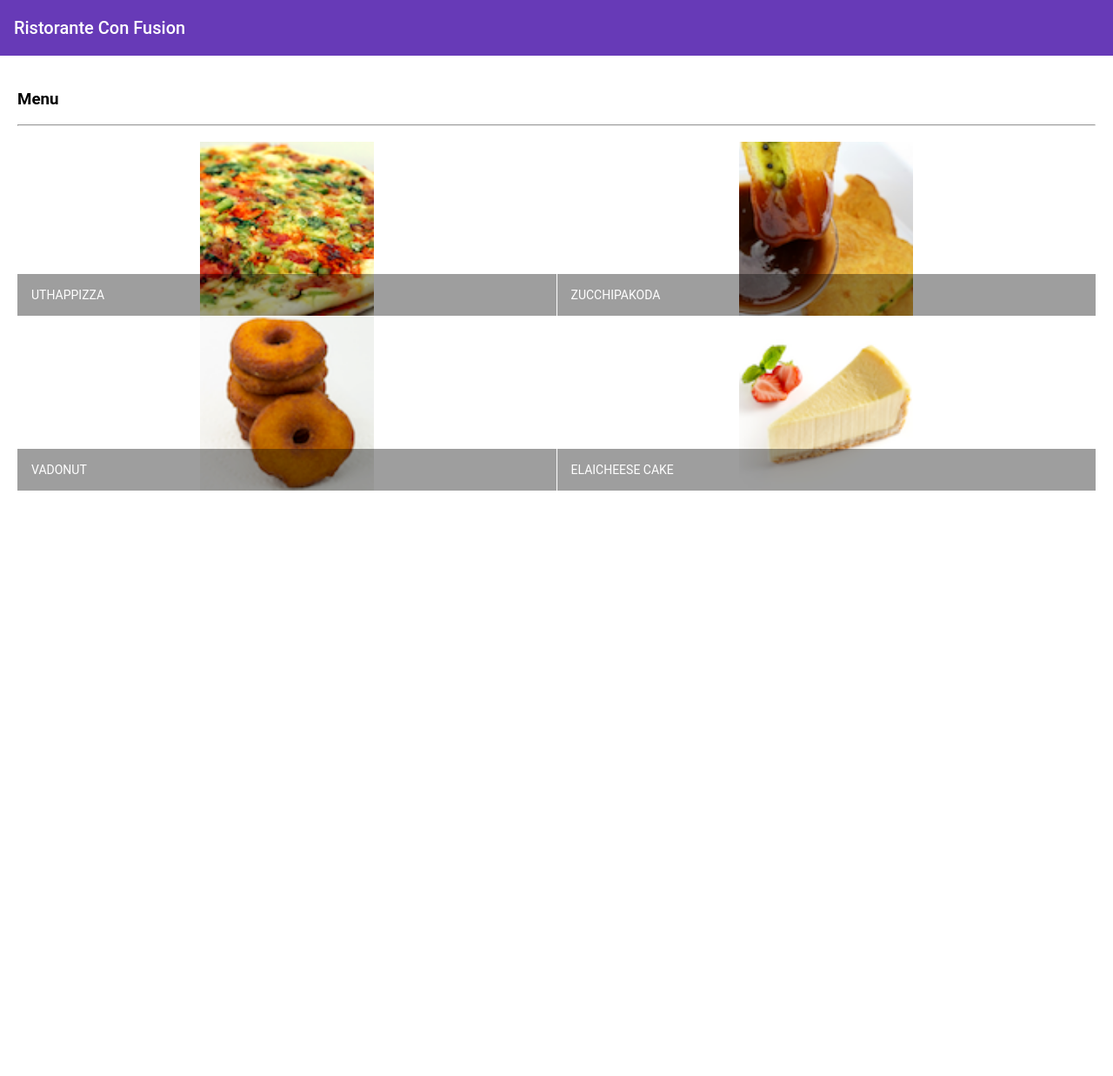
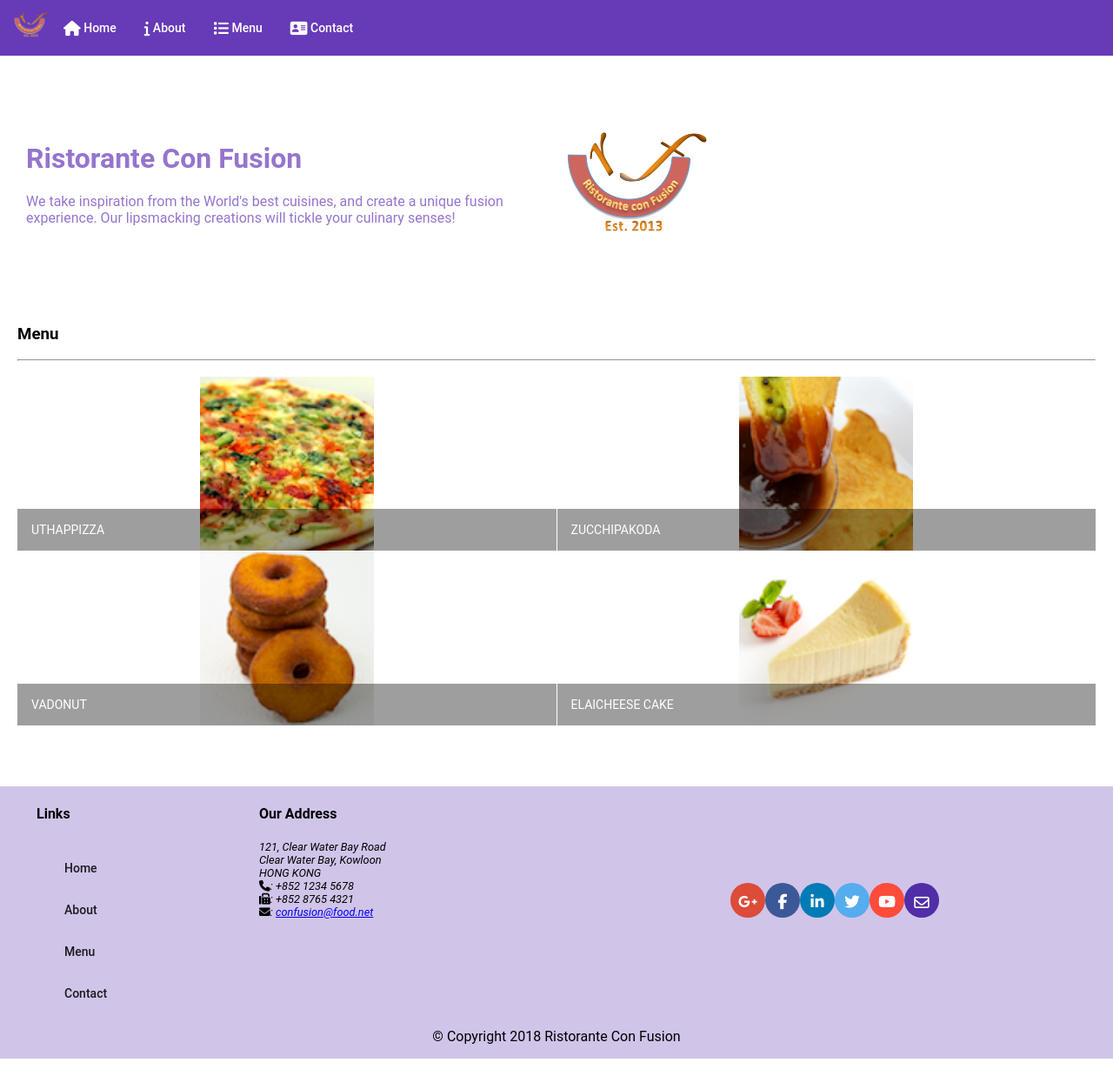
Before and after one commit to brufz/angular, an Angular app in the folder teste/: page / in a window 1280 px wide. Shown: the whole page at 87% size. Before the commit the page ends 800 px from the top, so only its background shows below. Built offline with nearby package versions, Linux system fonts and the light colour scheme.

Commit message:
header e footer

```diff
--- a/teste/package.json
+++ b/teste/package.json
@@ -24,6 +24,7 @@
     "@angular/platform-browser-dynamic": "^6.1.0",
     "@angular/router": "^6.1.0",
     "core-js": "^2.5.4",
+    "font-awesome": "^4.7.0",
     "hammerjs": "^2.0.8",
     "rxjs": "~6.2.0",
     "zone.js": "~0.8.26"
--- a/teste/src/app/app.component.html
+++ b/teste/src/app/app.component.html
@@ -1,2 +1,3 @@
-<mat-toolbar color="primary"> <span>Ristorante Con Fusion</span> </mat-toolbar>
+<app-header></app-header>
 <app-menu></app-menu>
+<app-footer></app-footer>
--- /dev/null
+++ b/teste/src/app/footer/footer.component.css
@@ -0,0 +1,23 @@
+:root{
+--lt-gray: #ddd;
+--background-dark: #512DA8;
+--background-light: #9575CD;
+--background-pale: #D1C4E9;
+}
+
+/* @mixin zero-margin($pad-up-down, $pad-left-right) {
+    margin: 0px auto;
+    padding: $pad-up-down $pad-left-right;
+} */
+
+.footer{
+    background-color: var(background-pale)!important;
+    margin: 20px 0px;
+}
+
+.btn-facebook {color:#fff!important; background-color:#3b5998!important;}
+.btn-google-plus{color:#fff!important;background-color:#dd4b39!important;}
+.btn-youtube{color:#fff!important;background-color:#ff4b39!important;}
+.btn-linkedin{color:#fff!important;background-color:#007bb6!important;}
+.btn-twitter{color:#fff!important;background-color:#55acee!important;}
+.btn-mail{color:#fff!important;background-color:#512DA8!important;}
--- /dev/null
+++ b/teste/src/app/footer/footer.component.html
@@ -0,0 +1,44 @@
+<div class="container footer"
+    fxLayout="row wrap"
+    fxLayout.lt-md="column"
+    fxLayoutAlign="center center"
+    fxLayoutGap="10px"
+    style="background-color: #D1C4E9">
+
+  <div fxFlex="100" fxFlex.gt-sm="50">
+    <div fxLayout="row">
+      <div fxFlex="40" fxFlexOffset="20px">
+        <h4>Links</h4>
+        <mat-list>
+          <mat-list-item><a mat-button>Home</a></mat-list-item>
+          <mat-list-item><a mat-button>About</a></mat-list-item>
+          <mat-list-item><a mat-button>Menu</a></mat-list-item>
+          <mat-list-item><a mat-button>Contact</a></mat-list-item>
+        </mat-list>
+      </div>
+      <div fxFlex="55">
+        <h4>Our Address</h4>
+        <address style="font-size: 80%">
+          121, Clear Water Bay Road<br> Clear Water Bay, Kowloon<br> HONG KONG<br>
+          <i class="fa fa-phone"></i>: +852 1234 5678<br>
+          <i class="fa fa-fax"></i>: +852 8765 4321<br>
+          <i class="fa fa-envelope"></i>:
+          <a href="mailto:confusion@food.net">confusion@food.net</a>
+        </address>
+      </div>
+    </div>
+  </div>
+  <div fxFlex="100" fxFlex.gt-sm="45">
+    <div style="text-align:center">
+      <a mat-icon-button class="btn-google-plus" href="http://google.com/+"><i class="fa fa-google-plus fa-lg"></i></a>
+      <a mat-icon-button class="btn-facebook" href="http://www.facebook.com/profile.php?id="><i class="fa fa-facebook fa-lg"></i></a>
+      <a mat-icon-button class="btn-linkedin" href="http://www.linkedin.com/in/"><i class="fa fa-linkedin fa-lg"></i></a>
+      <a mat-icon-button class="btn-twitter" href="http://twitter.com/"><i class="fa fa-twitter fa-lg"></i></a>
+      <a mat-icon-button class="btn-youtube" href="http://youtube.com/"><i class="fa fa-youtube fa-lg"></i></a>
+      <a mat-icon-button class="btn-mail" href="mailto:"><i class="fa fa-envelope-o fa-lg"></i></a>
+    </div>
+  </div>
+  <div>
+      <p>© Copyright 2018 Ristorante Con Fusion</p>
+  </div>
+</div>
--- /dev/null
+++ b/teste/src/app/footer/footer.component.ts
@@ -0,0 +1,15 @@
+import { Component, OnInit } from '@angular/core';
+
+@Component({
+  selector: 'app-footer',
+  templateUrl: './footer.component.html',
+  styleUrls: ['./footer.component.css']
+})
+export class FooterComponent implements OnInit {
+
+  constructor() { }
+
+  ngOnInit() {
+  }
+
+}
--- /dev/null
+++ b/teste/src/app/header/header.component.css
@@ -0,0 +1,19 @@
+:root{
+    --lt-gray: #ddd;
+    --background-dark: #512DA8;
+    --background-light: #9575CD;
+    --background-pale: #D1C4E9;
+}
+
+.jumbotron {
+    margin: 70px 30px;
+    background: var(background-light);
+    color:floralwhite;
+    min-height: 150px;
+}
+
+/*
+@mixin zero-margin($pad-up-down, $pad-left-right) {
+    margin: 0px auto;
+    padding: $pad-up-down $pad-left-right;
+} */
--- /dev/null
+++ b/teste/src/app/header/header.component.html
@@ -0,0 +1,29 @@
+<mat-toolbar color="primary">
+  <span><img src="/assets/images/logo.png" height=30 width=41></span>
+  <a mat-button><span class="fa fa-home fa-lg"></span> Home</a>
+  <a mat-button><span class="fa fa-info fa-lg"></span> About</a>
+  <a mat-button><span class="fa fa-list fa-lg"></span> Menu</a>
+  <a mat-button><span class="fa fa-address-card fa-lg"></span> Contact</a>
+</mat-toolbar>
+
+<div class="container jumbotron"
+style="color: #9575CD"
+    fxLayout="row"
+    fxLayout.sm="column"
+    fxLayout.xs="column"
+    fxLayoutAlign.xs="start center"
+    fxLayoutAlign.sm="start center"
+    fxLayoutAlign.gt-sm="center center"
+    fxLayoutGap="10px"
+    >
+
+  <div fxFlex fxFlex.gt-sm="50%">
+    <h1>Ristorante Con Fusion</h1>
+    <p>We take inspiration from the World's best cuisines, and create a unique fusion experience. Our lipsmacking creations
+      will tickle your culinary senses!</p>
+  </div>
+  <div fxFlex fxFlex.gt-sm="20%">
+    <img src="/assets/images/logo.png" alt="Logo">
+  </div>
+  <div fxFlex></div>
+</div>
--- /dev/null
+++ b/teste/src/app/header/header.component.ts
@@ -0,0 +1,15 @@
+import { Component, OnInit } from '@angular/core';
+
+@Component({
+  selector: 'app-header',
+  templateUrl: './header.component.html',
+  styleUrls: ['./header.component.css']
+})
+export class HeaderComponent implements OnInit {
+
+  constructor() { }
+
+  ngOnInit() {
+  }
+
+}
--- a/teste/src/index.html
+++ b/teste/src/index.html
@@ -6,6 +6,7 @@
   <base href="/">
 
   <meta name="viewport" content="width=device-width, initial-scale=1">
+  <link rel="stylesheet" href='../node_modules/font-awesome/css/font-awesome.min.css'>
   <link href="https://fonts.googleapis.com/icon?family=Material+Icons" rel="stylesheet">
   <link rel="icon" type="image/x-icon" href="favicon.ico">
 </head>
--- a/teste/src/styles.css
+++ b/teste/src/styles.css
@@ -1,4 +1,38 @@
 @import '~@angular/material/prebuilt-themes/deeppurple-amber.css';
+
+:root{
+--lt-gray: #ddd;
+--background-dark: #512DA8;
+--background-light: #9575CD;
+--background-pale: #D1C4E9;
+--primary-color-dark:   #512DA8;
+--primary-color:        #673AB7;
+--primary-color-light:  #D1C4E9;
+--primary-color-text:   #FFFFFF;
+--accent-color:         #FFC107;
+--primary-text-color:   #212121;
+--secondary-text-color: #757575;
+--divider-color:        #BDBDBD;
+}
+
+/* @mixin zero-margin($pad-up-down, $pad-left-right) {
+    margin: 0px auto;
+    padding: $pad-up-down $pad-left-right;
+} */
+
+.background-primary {
+  background-color: var(background-dark)!important;
+}
+.background-accent {
+  background-color: var(accent-color)!important;
+}
+.text-floral-white {
+  color: floralwhite!important;
+}
+
+.flex-spacer {
+flex: 1 1 auto;
+}
 
 body {
   padding: 0;
```
Also changed, not shown: teste/src/app/app.module.ts (+6 -3 lines), teste/src/_variables.css (added), 1 other file (tests, documents, lock files or other folders).
